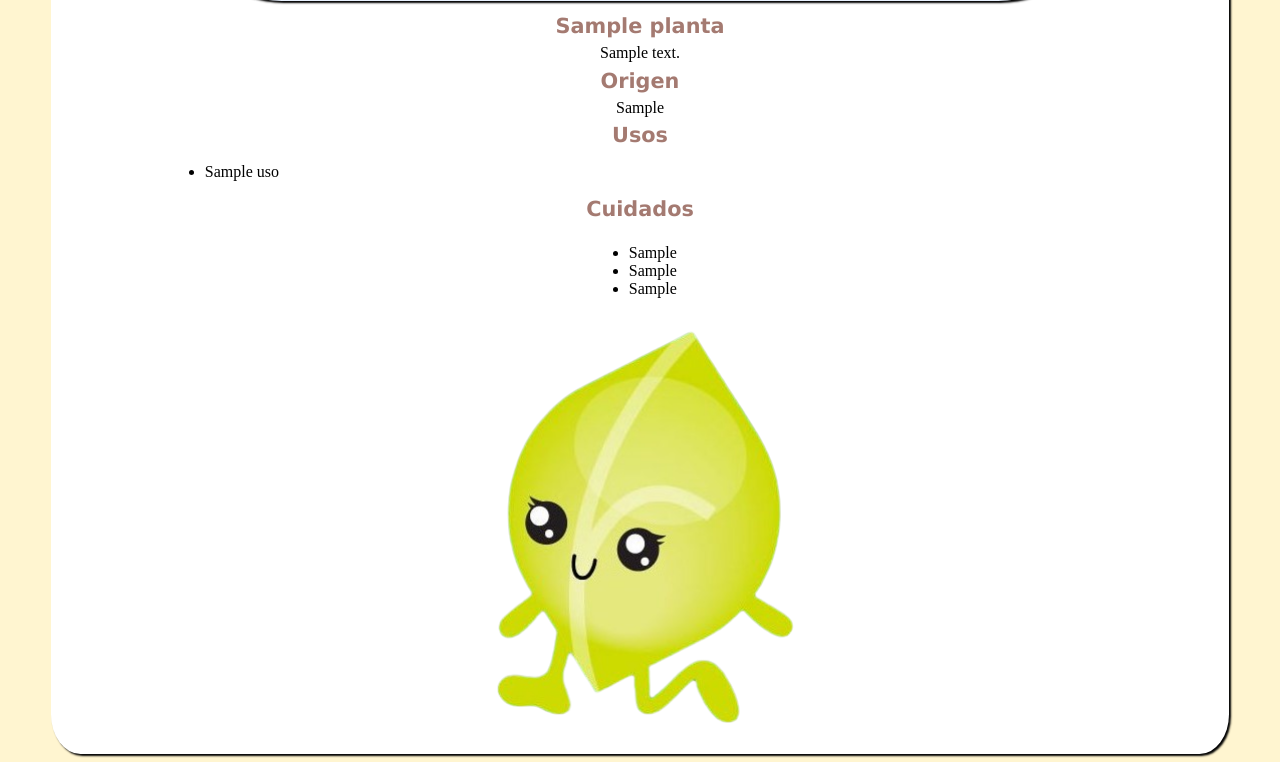
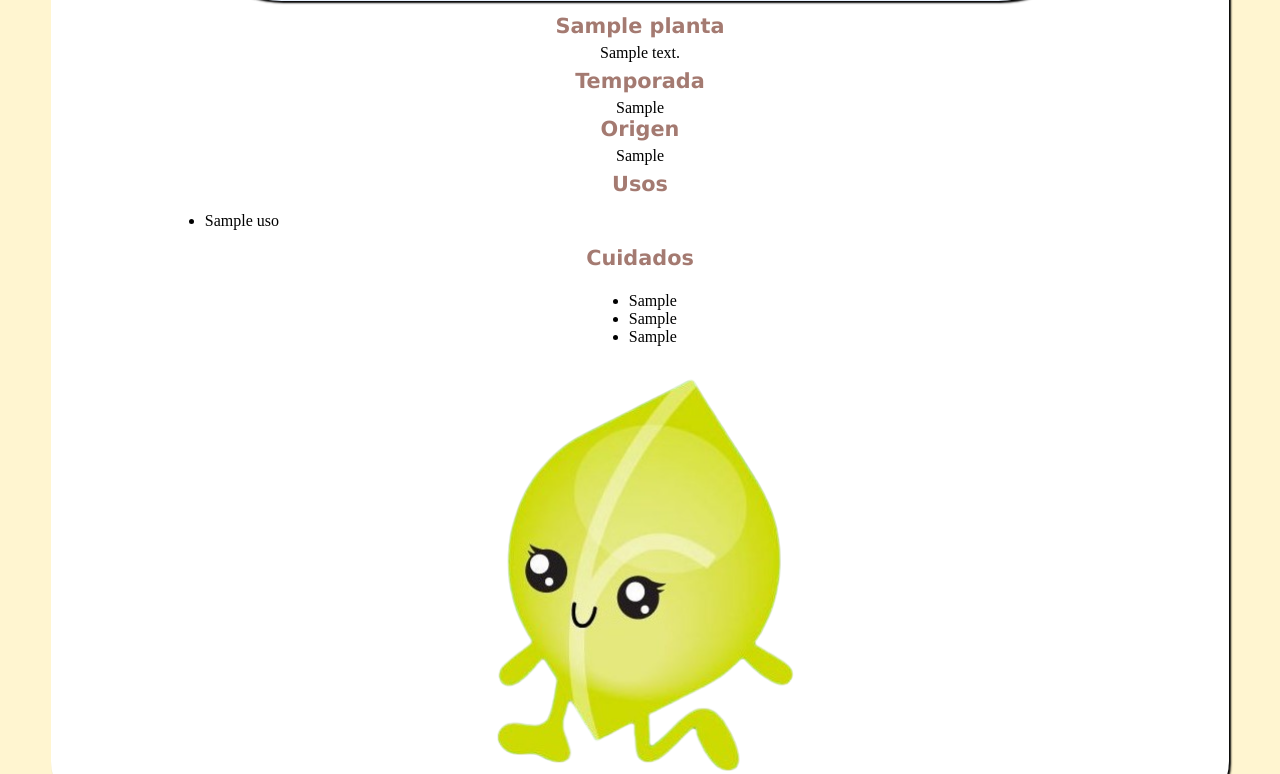
Before and after one commit to alemendoza-v/TC2007B_Semillita, a Django app: page /plantas/1/ in a window 1280 px wide; the page is wider, and only the part inside the window is pictured. Shown: the part 843-1617 px from the top of that part. Run offline with Django 4.2, Linux system fonts and the light colour scheme; tables that the repository leaves empty hold one stand-in row (values such as "Sample post").

Commit message:
added temporada to html

```diff
--- a/app/templates/planta_detail.html
+++ b/app/templates/planta_detail.html
@@ -38,6 +38,12 @@
           <div class="descripcion">{{ object.descripcion }}</div>
         </div>
         <div class="espaciochico"></div>
+
+        <div>
+          <div class="subNombre" id="origen">Temporada</div>
+          <div class="espaciochico"></div>
+          {{ object.temporada }}
+        </div>
 
         <div>
           <div class="subNombre" id="origen">Origen</div>
```
